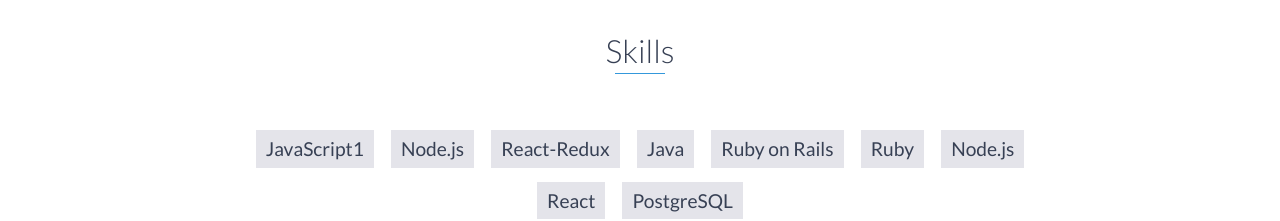
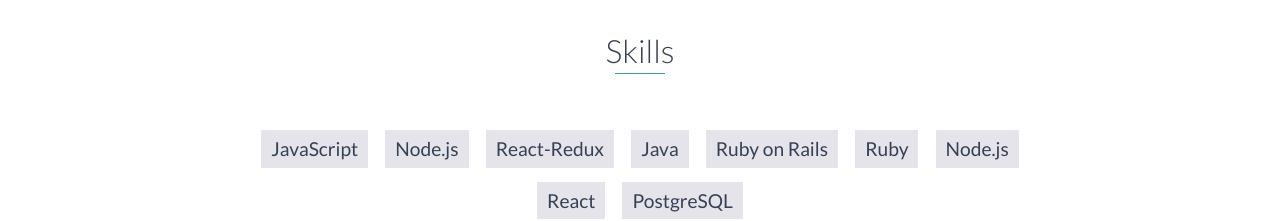
Before and after one commit to erklee/Portfolio, a website: page index.html in a window 1280 px wide. Shown: the part 2620-2841 px from the top of the page. Drawn offline with nearby package versions, Linux system fonts and the light colour scheme.

Commit message:
test deploy

```diff
--- a/index.html
+++ b/index.html
@@ -213,7 +213,7 @@
     <div id="skills">
         <h2 class="heading">Skills</h2>
         <ul>
-            <li>JavaScript1</li>
+            <li>JavaScript</li>
             <li>Node.js</li>
             <li>React-Redux</li>
             <li>Java</li>
```
